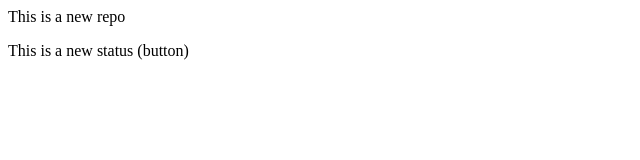
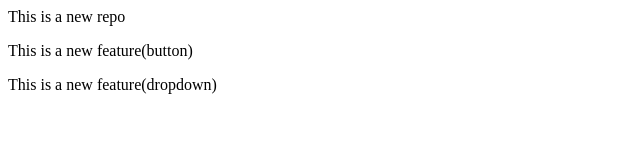
Before and after one commit to Ahamthbasha/localRepo, a plain HTML site: page index.html in a window 1280 px wide. Shown: the whole page, without its empty margins (0-640 px from the left). Drawn offline with Linux system fonts and the light colour scheme.

Commit message:
added three tag

```diff
--- a/index.html
+++ b/index.html
@@ -1,2 +1,3 @@
 <p>This is a new repo</p>
-<p>This is a new status (button)</p>
+<p>This is a new feature(button)</p>
+<p>This is a new feature(dropdown)</p>
```
